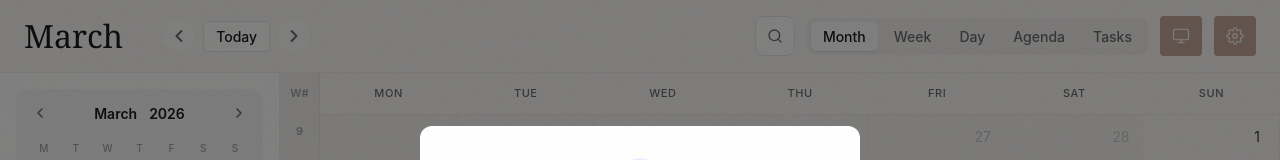
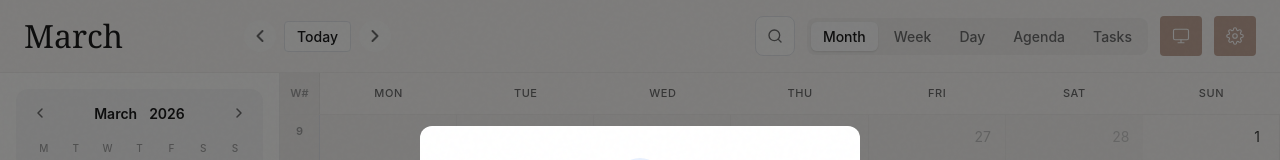
Before and after one commit to Ivan-Malinovski/calino, a React (Vite) app: page /month in a window 1280 px wide. Shown: the top 160 px of the page. Built offline with nearby package versions, Linux system fonts and the light colour scheme; what chrono-node would draw is missing.

Commit message:
style: constrain title width to stabilize nav position

```diff
--- a/src/features/calendar/components/CalendarHeader.module.css
+++ b/src/features/calendar/components/CalendarHeader.module.css
@@ -35,7 +35,8 @@
   font-weight: var(--font-weight-month-title, 300);
   color: var(--color-text-primary);
   margin: 0;
-  width: auto;
+  min-width: 180px;
+  max-width: 220px;
   line-height: var(--line-height-month-title, 1.1);
   height: 48px;
   display: flex;
```
